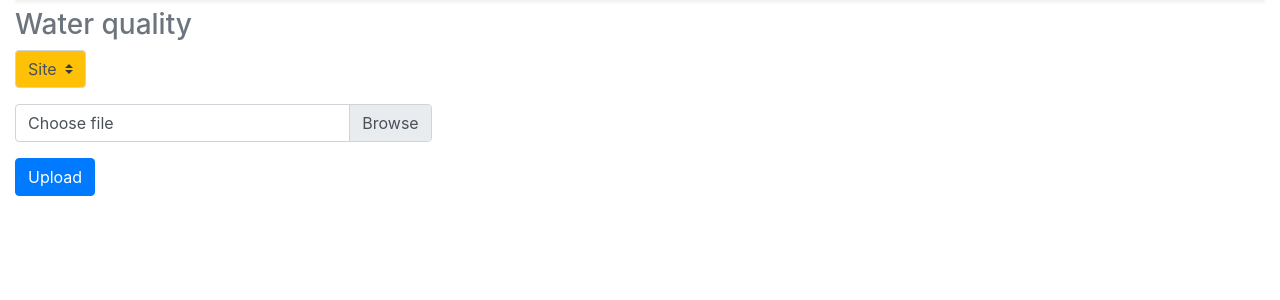
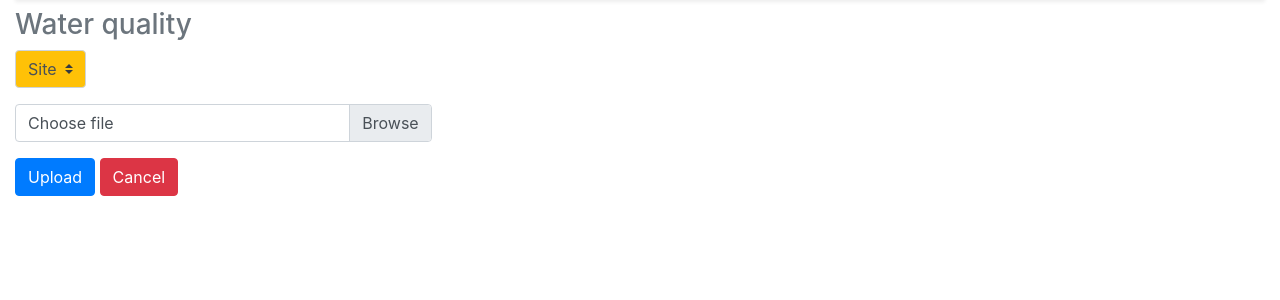
Before and after one commit to nebulabyss/lbrct-dms, a PHP site: page /water_quality in a window 1280 px wide. Shown: the part 57-357 px from the top of the page. Run offline with PHP 8.4, Linux system fonts and the light colour scheme; data that the repository does not hold is empty; a stand-in replaces the project's code that opens the database connection; some libraries are stand-ins or nearby versions.

Commit message:
Added cancel button to file upload

```diff
--- a/views/water_quality.html.php
+++ b/views/water_quality.html.php
@@ -83,6 +83,7 @@
             </fieldset>
         <div>
             <button type="submit" class="btn btn-primary">Upload</button>
+            <?php include './includes/cancel_button.php'?>
         </div>
         </form>
     </div>
```
